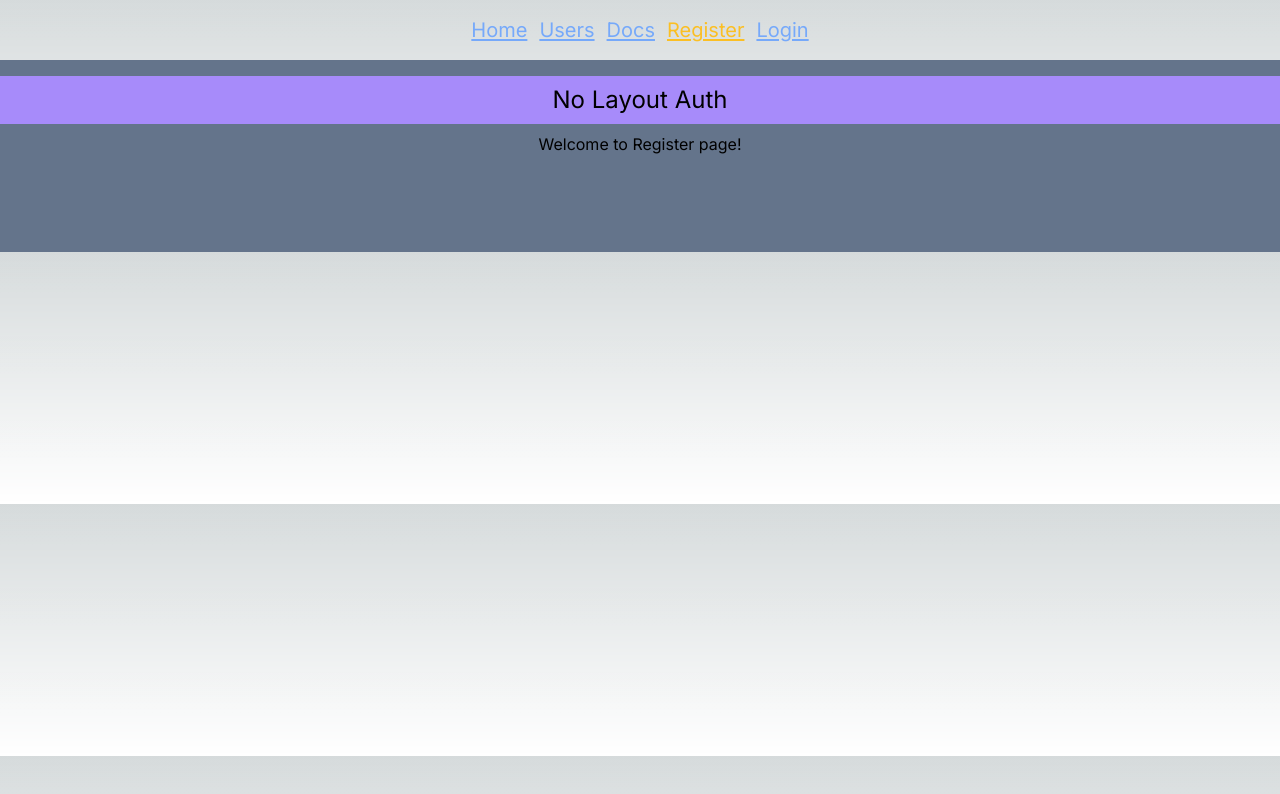
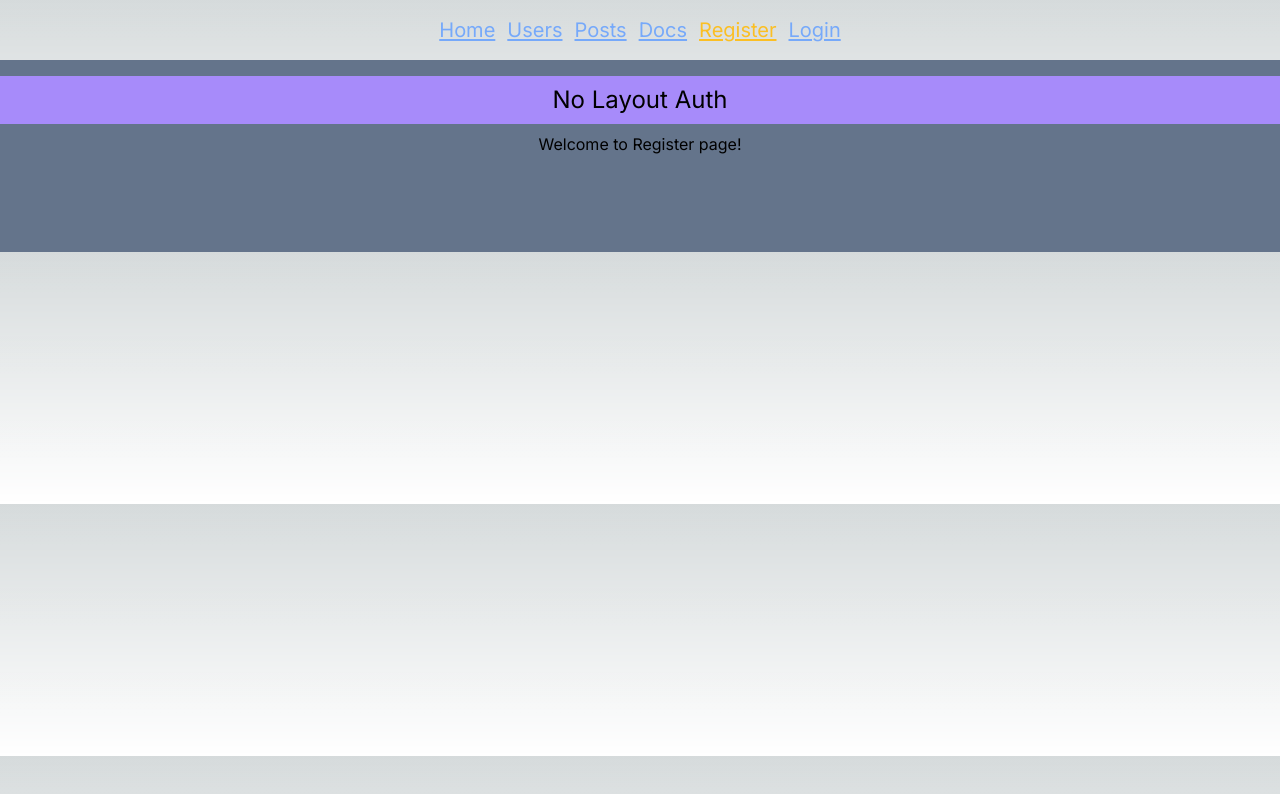
Before and after one commit to Ruma303/next-start, a Next.js app: page /register in a window 1280 px wide. Shown: the top 794 px of the page. Built offline with nearby package versions, Linux system fonts and the light colour scheme.

Commit message:
sposto i posts in app

```diff
--- a/app/_components/navbar.js
+++ b/app/_components/navbar.js
@@ -5,7 +5,8 @@ import { useRouter } from 'next/navigation';
 
 const navLink = [
     { href: '/', label: 'Home', scroll: true, prefetch: true },
-    { href: '/user', label: 'Users' },
+    { href: '/users', label: 'Users' },
+    { href: '/posts', label: 'Posts' },
     { href: '/docs', label: 'Docs', prefetch: true },
     { href: '/register', label: 'Register' },
     { href: '/login', label: 'Login', scroll: true },
```
Also changed, not shown: app/posts/[postId]/page.js (renamed from app/user/[userId]/posts/[postId]/page.js), app/posts/page.js (renamed from app/user/[userId]/posts/page.js).
